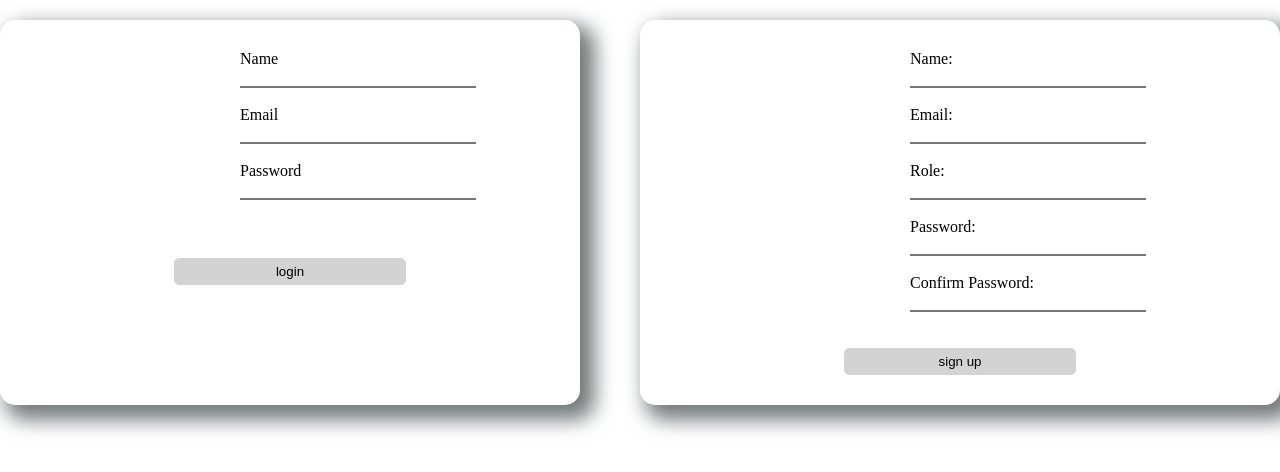
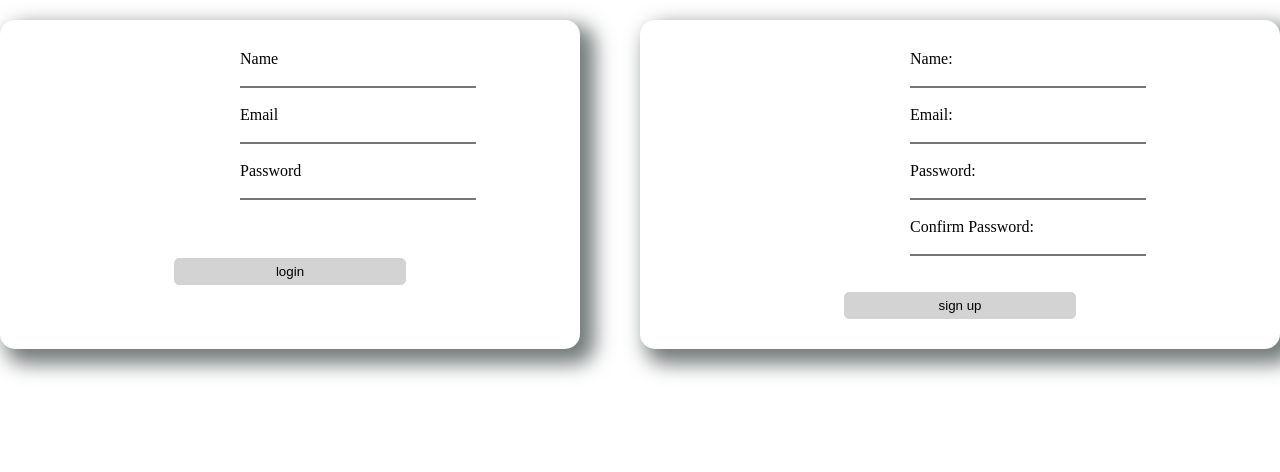
Before and after one commit to Geeshr/natours-frontend, a Vue app: page / in a window 1280 px wide. Shown: the top 472 px of the page. Built offline with nearby package versions, Linux system fonts and the light colour scheme.

Commit message:
remove role

```diff
--- a/src/App.vue
+++ b/src/App.vue
@@ -32,10 +32,6 @@
               <br />
               <label class="wrapper__signup__label">Email: </label>
               <input class="wrapper__signup__input" v-model="signupData.email" type="email" />
-              <br />
-              <br />
-              <label class="wrapper__signup__label">Role: </label>
-              <input class="wrapper__signup__input" v-model="signupData.role" type="text" />
               <br />
               <br />
               <label class="wrapper__signup__label">Password: </label>
@@ -89,7 +85,6 @@ export default {
     const signupData = ref({
       name: '',
       email: '',
-      role: '',
       password: '',
       passwordConfirm: ''
     })
```
Also changed, not shown: firebase.json (added), 1 other file (tests, documents, lock files or other folders).
